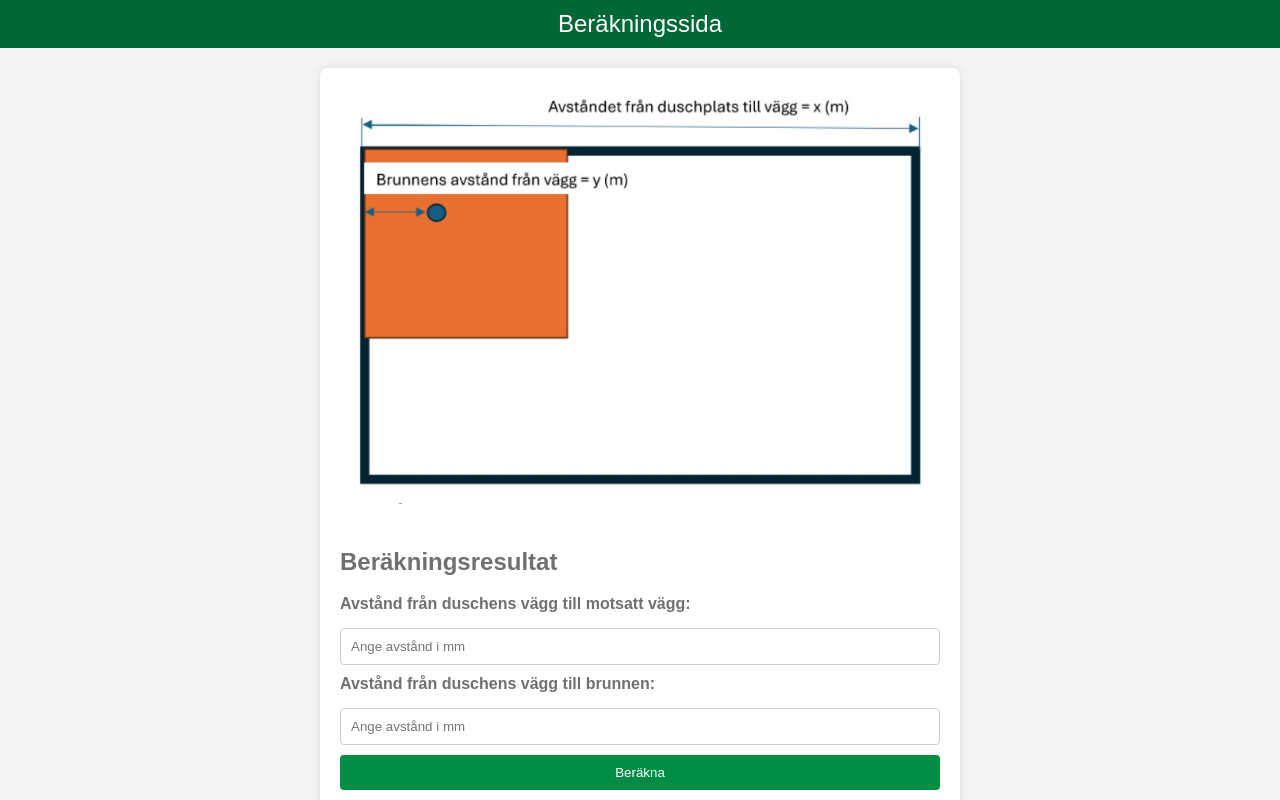
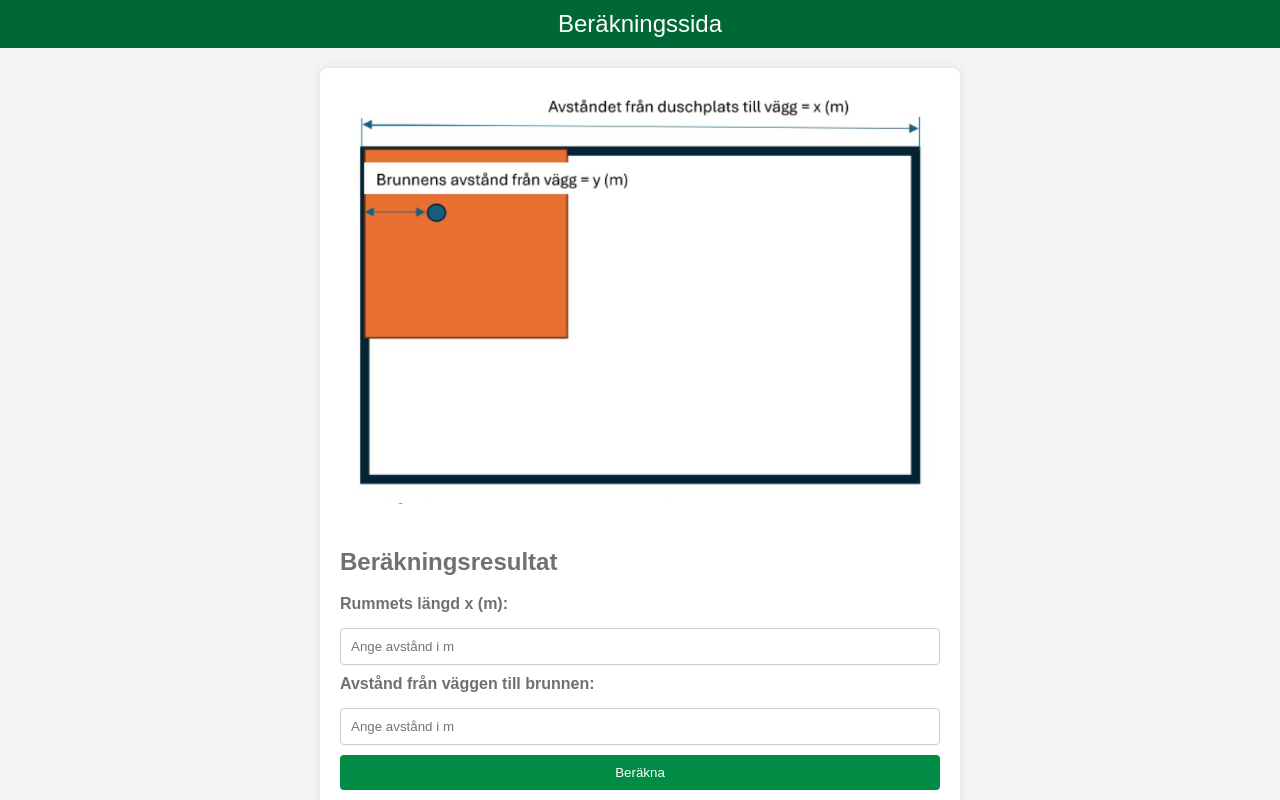
Before and after one commit to Emil-999/Brunn, a plain HTML site: page index.html in a window 1280 px wide. Drawn offline with Linux system fonts and the light colour scheme.

Commit message:
index.html

```diff
--- a/index.html
+++ b/index.html
@@ -101,10 +101,10 @@
         <img src="bild.jpg" alt="Beskrivande bild">
         <h2>Beräkningsresultat</h2>
         <form>
-            <label for="x">Avstånd från duschens vägg till motsatt vägg:</label>
-            <input type="number" id="x" placeholder="Ange avstånd i mm" step="any">
-            <label for="y">Avstånd från duschens vägg till brunnen:</label>
-            <input type="number" id="y" placeholder="Ange avstånd i mm" step="any">
+            <label for="x">Rummets längd x (m):</label>
+            <input type="number" id="x" placeholder="Ange avstånd i m" step="any">
+            <label for="y">Avstånd från väggen till brunnen:</label>
+            <input type="number" id="y" placeholder="Ange avstånd i m" step="any">
             <button type="button" id="calculateButton">Beräkna</button>
         </form>
         <div class="result">
```
